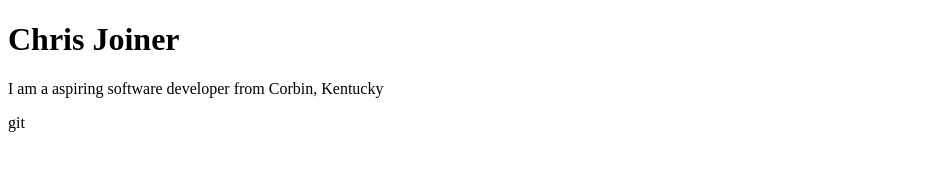
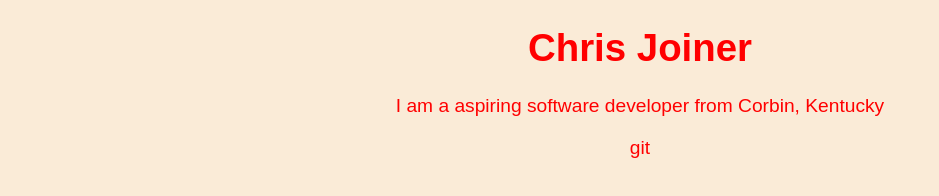
Before and after one commit to dasfisch/webdev-tuesday-practice, a plain HTML site: page people/index.html in a window 1280 px wide. Shown: the whole page, without its empty margins (0-939 px from the left). Drawn offline with Linux system fonts and the light colour scheme.

Commit message:
added css styling

```diff
--- a/people/index.html
+++ b/people/index.html
@@ -4,6 +4,7 @@
     <meta charset="UTF-8" />
     <meta name="viewport" content="width=device-width, initial-scale=1.0" />
     <title>Document</title>
+    <link rel="stylesheet" href="style.css" />
   </head>
   <body>
     <header>
--- a/people/style.css
+++ b/people/style.css
@@ -0,0 +1,9 @@
+body {
+    background-color: antiquewhite;
+    color: red;
+    font-family: Arial, sans-serif;
+    font-size: 1.2em;
+    margin: 0;
+    padding: 0;
+    text-align: center;
+}
```
